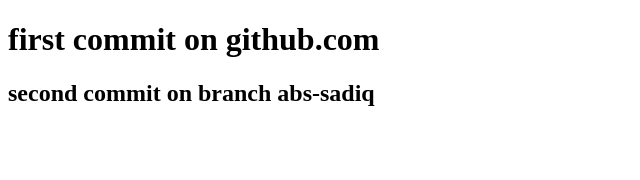
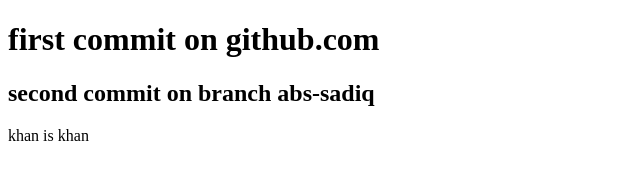
Before and after one commit to javedkhan8833/abc, a plain HTML site: page index.html in a window 1280 px wide. Shown: the whole page, without its empty margins (0-640 px from the left). Drawn offline with Linux system fonts and the light colour scheme.

Commit message:
my first commit

```diff
--- a/index.html
+++ b/index.html
@@ -10,6 +10,7 @@
 
     <h1>first commit on github.com</h1>
     <h2>second commit on branch abs-sadiq</h2>
+    <p>khan is khan</p>
 
 </body>
 </html>
```
